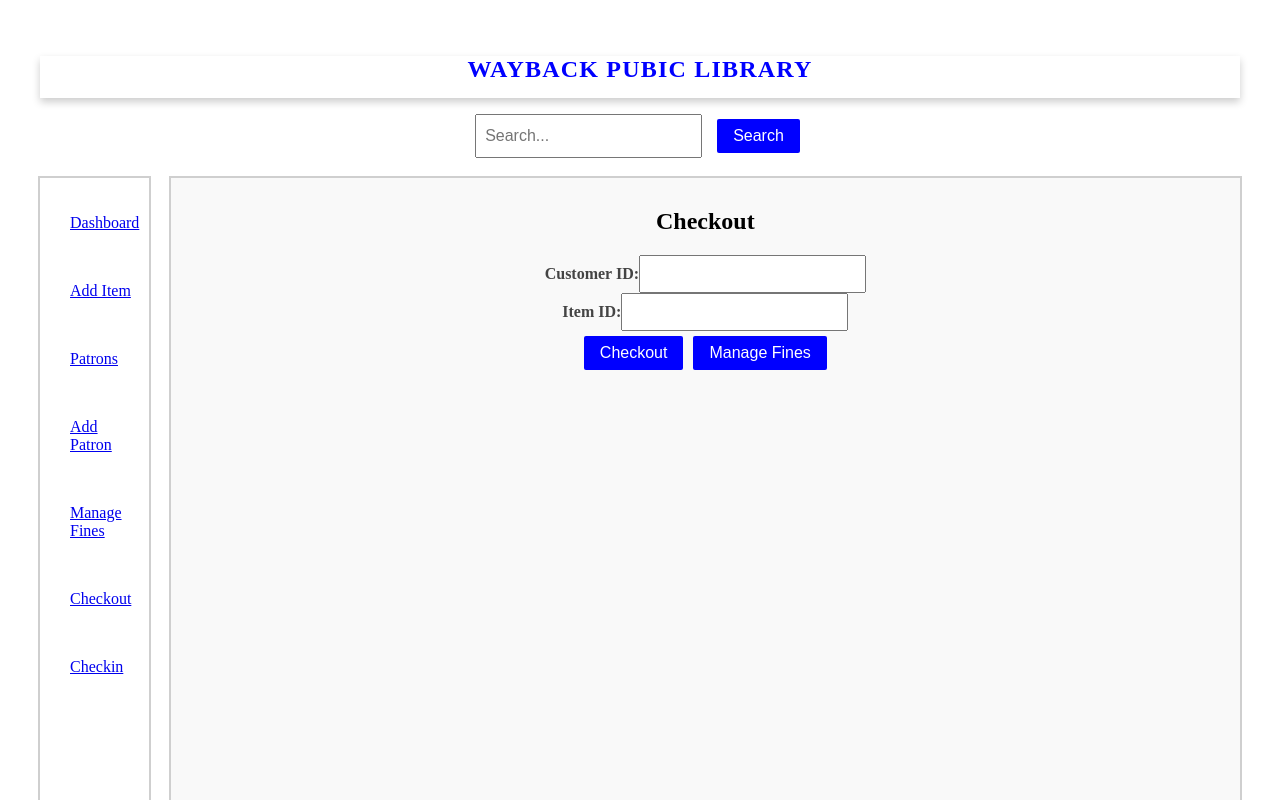
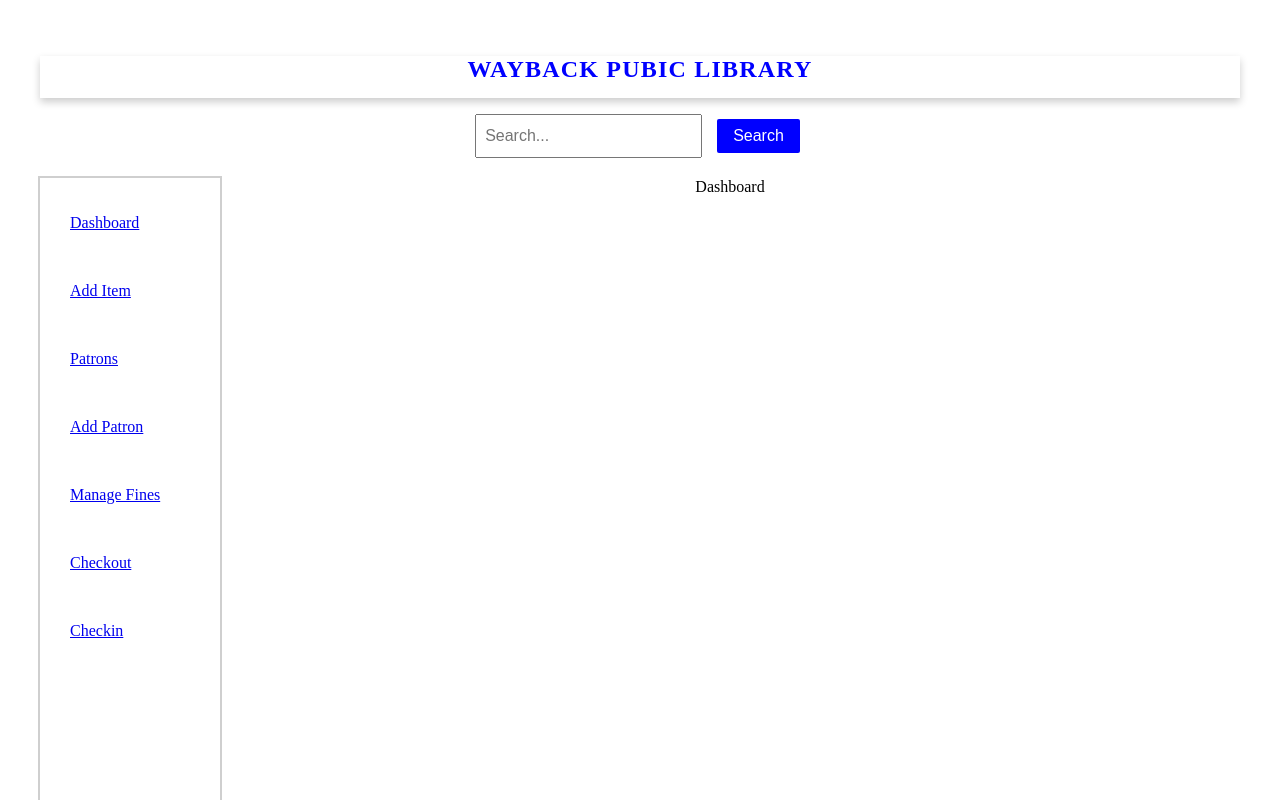
Before and after one commit to ap45/library-management-frontend, a React (Vite) app: page / in a window 1280 px wide. Shown: the top 800 px of the page. Built offline with nearby package versions, Linux system fonts and the light colour scheme.

Commit message:
fixed rendering issue
Updated the structure of App.jsx so that the content area updates correctly to display the desired component when the route changes

```diff
--- a/src/App.jsx
+++ b/src/App.jsx
@@ -1,41 +1,38 @@
+import { BrowserRouter, Navigate, Route, Routes } from "react-router-dom";
+import './App.css';
+import Dashboard from "./components/dashboard/Dashboard";
+import AddItem from "./components/add-item/AddItem";
+import Patrons from "./components/patrons/Patrons";
+import AddPatron from "./components/add-patron/AddPatron";
+import ManageFines from "./components/manage-fines/ManageFines";
+import Checkout from "./components/checkout/Checkout";
+import Checkin from "./components/checkin/Checkin";
+import Header from "./components/header/Header";
+import Layout from "./components/layout/Layout";
+import SearchBar from "./components/search-bar/SearchBar";
 
-import { BrowserRouter, Navigate, Route, Routes } from "react-router-dom"
-import './App.css'
-import Dashboard from "./components/dashboard/Dashboard"
-import AddItem from "./components/add-item/AddItem"
-import Patrons from "./components/patrons/Patrons"
-import AddPatron from "./components/add-patron/AddPatron"
-import ManageFines from "./components/manage-fines/ManageFines"
-import Checkout from "./components/checkout/Checkout"
-import Checkin from "./components/checkin/Checkin"
-import Header from "./components/header/Header"
-import Layout from "./components/layout/Layout"
-import SearchBar from "./components/search-bar/SearchBar"
-
-function App(){
-
+function App() {
   return (
     <>
       <BrowserRouter>
-      <Header />
-      <SearchBar />
-        <Layout>
-          <Routes>
-            <Route path="/" element={<Navigate to="/dashboard" /> } />
-            <Route path="/dashboard" element={<Dashboard />} />
-            <Route path="/add-item" element={<AddItem />} />
-            <Route path="/patrons" element={<Patrons />} />
-            <Route path="/add-patron" element={<AddPatron />} />
-            <Route path="/manage-fines" element={<ManageFines />} />
-            <Route path="/checkout" element={<Checkout /> } />
-            <Route path="/checkin" element={<Checkin /> } />
-            <Route path="*" element={<Navigate to="/" />} />
-          </Routes>
-        </Layout>
+        <Header />
+        <SearchBar />
+        <Routes>
+          <Route path="/" element={<Layout />}>
+            <Route index element={<Dashboard />} />
+            <Route path="dashboard" element={<Dashboard />} />
+            <Route path="add-item" element={<AddItem />} />
+            <Route path="patrons" element={<Patrons />} />
+            <Route path="add-patron" element={<AddPatron />} />
+            <Route path="manage-fines" element={<ManageFines />} />
+            <Route path="checkout" element={<Checkout />} />
+            <Route path="checkin" element={<Checkin />} />
+          </Route>
+          <Route path="*" element={<Navigate to="/" />} />
+        </Routes>
       </BrowserRouter>
     </>
-  )
+  );
 }
 
-
-export default App
+export default App;
--- a/src/components/layout/Layout.jsx
+++ b/src/components/layout/Layout.jsx
@@ -1,6 +1,5 @@
 import { Outlet } from "react-router-dom";
 import Navigation from "../navigation/Navigation";
-import Checkout from "../checkout/Checkout";
 
 const Layout = () => {
 
@@ -20,15 +19,6 @@ const Layout = () => {
         flex: "10.2",
         minHeight: "100vh"
     }
-    const checkoutDivStyle = { // this will be removed after we figure out why the routing is not working
-        width: "100px",
-        minHeight: "100vh",
-        padding: "10px",
-        backgroundColor: "#f9f9f9",
-        boxShadow: "0 0 0 2px rgba(160, 160, 160, 0.5)",
-        flex:"500",
-
-    }
 
     return (
         <div style={pageDivStyle}>
@@ -38,9 +28,6 @@ const Layout = () => {
             <div style={contentDivStyle}>
                 <Outlet />
             </div>
-            <div style = {checkoutDivStyle}>  {/* Remoove this div after we figure out the routing problem */}
-                <Checkout />
-            </div>
         </div>
     )
 };
```
